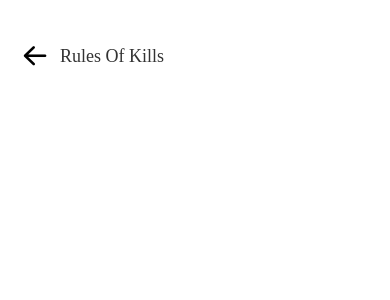
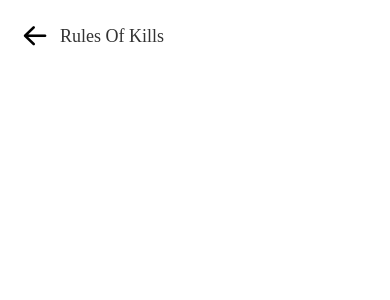
Before and after one commit to junaidrazaq/SnooKills, a React Native app: screen /Rules in a window 390 px wide. Shown: the top 300 px of the page. Built offline with nearby package versions, Linux system fonts and the light colour scheme.

Commit message:
removed_insets_top

```diff
--- a/src/intro/Rules/index.js
+++ b/src/intro/Rules/index.js
@@ -1,14 +1,11 @@
 import React from 'react';
-import {useSafeAreaInsets} from 'react-native-safe-area-context';
 import {View} from '../../common';
 import HeaderWithBack from '../../common/HeaderWithBack';
 
 const Rules = () => {
-  const insets = useSafeAreaInsets();
-
   // RENDER
   return (
-    <View style={{flex: 1, paddingTop: insets.top + 20}}>
+    <View style={{flex: 1}}>
       <HeaderWithBack text="Rules Of Kills" />
     </View>
   );
```
